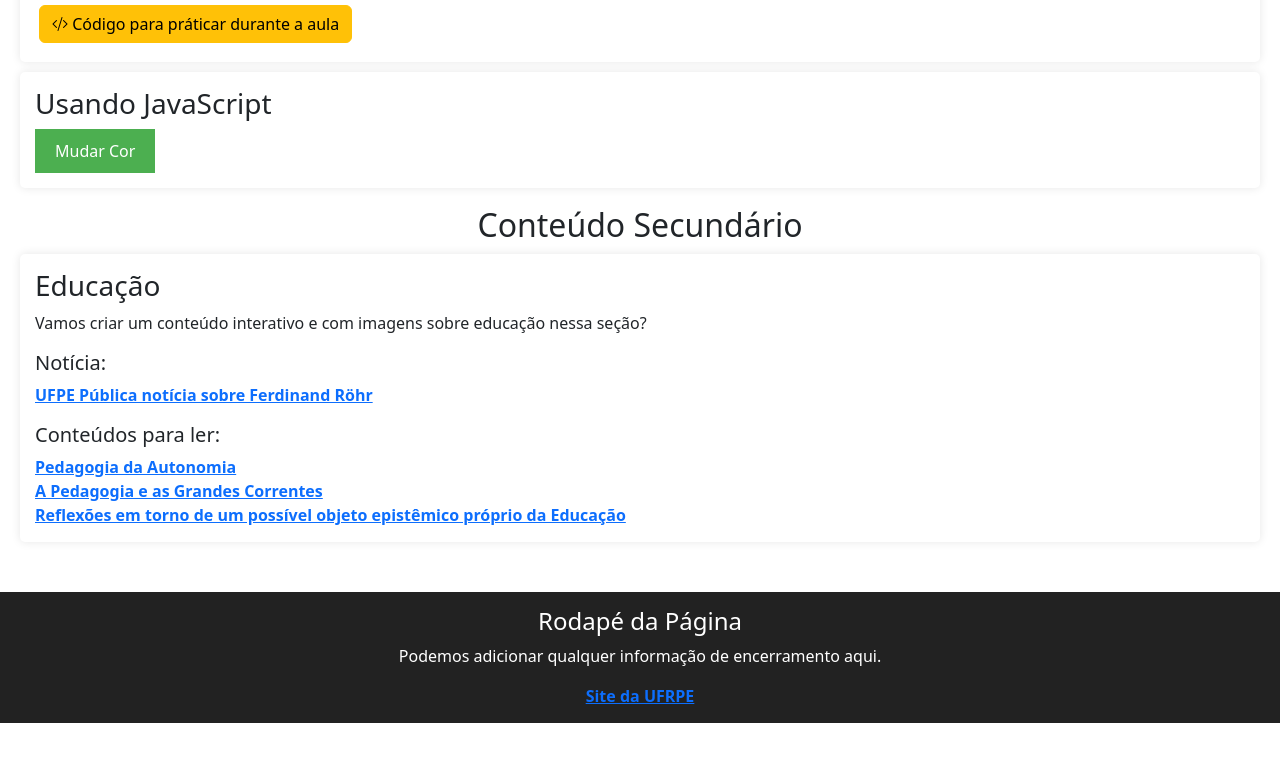
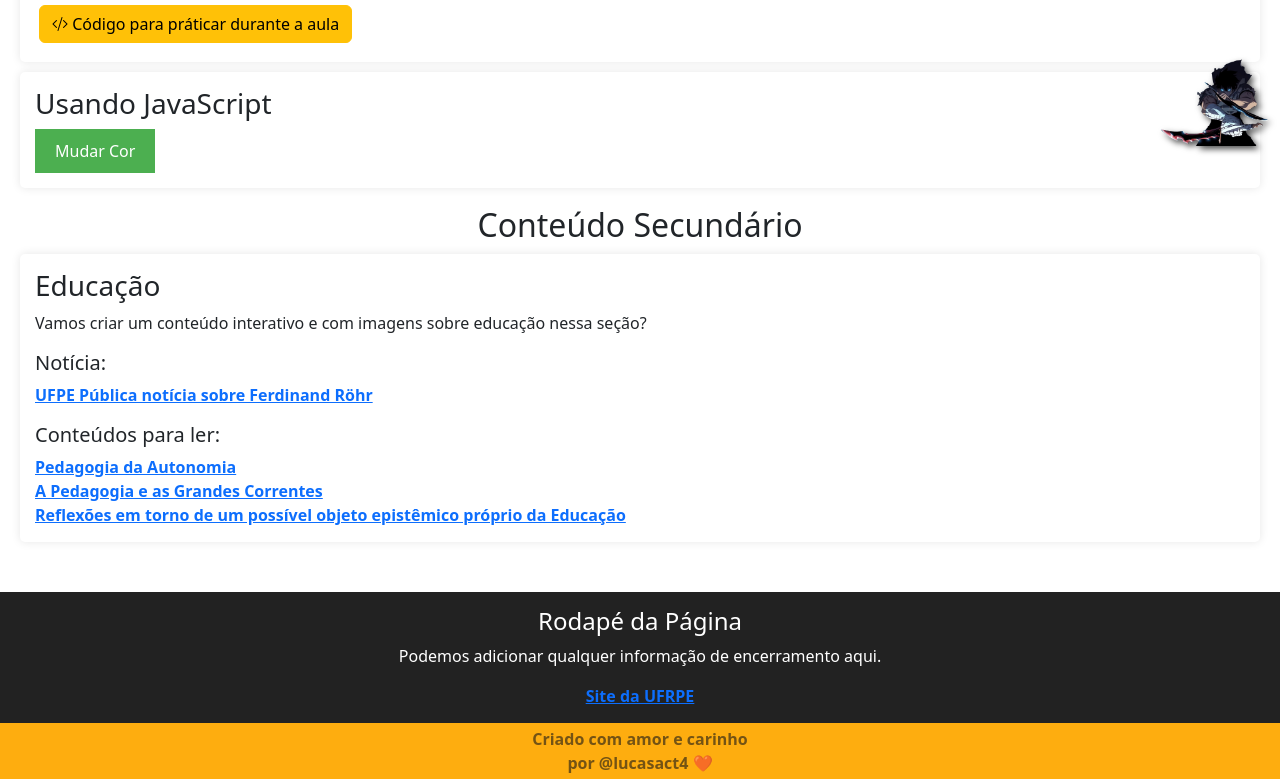
Before and after one commit to lucasact4/UFRPE-education-page-creation-class, a plain HTML site: page index.html in a window 1280 px wide. Shown: the part 657-1436 px from the top of the page. Before the commit the page ends 1380 px from the top, so only its background shows below. Drawn offline with nearby package versions, Linux system fonts and the light colour scheme.

Commit message:
finished page

```diff
--- a/index.html
+++ b/index.html
@@ -40,7 +40,7 @@
                 <a href="#educacao" class="btn btn-info m-1">Educação</a>
             </li>
             <li class="m-0">
-                <a href="#js" class="btn btn-info m-1">JavaScrip</a>
+                <a href="#js" class="btn btn-info m-1">JavaScript</a>
             </li>
         </ul>
     </header>
@@ -55,7 +55,7 @@
             <div>
                 <a href="https://codepen.io/lucasact4/pen/VYwvZPN" class="btn btn-dark m-1"><i class="bi bi-code-square"></i> Código desta página no Codepen.io</a>
                 <br>
-                <a href="" class="btn btn-danger m-1"><i class="bi bi-filetype-pdf"></i> Link do PDF da aula</a>
+                <a href="https://drive.google.com/file/d/1CZ6yDXlJ7w7wAEJy_uYEE6kvgkkuGfnx/view?usp=sharing" class="btn btn-danger m-1"><i class="bi bi-filetype-pdf"></i> Link do PDF da aula</a>
                 <br>
                 <a href="https://codepen.io/lucasact4/pen/qEBObdr" class="btn btn-warning m-1"><i class="bi bi-code-slash"></i> Código para práticar durante a aula</a>
             </div>
@@ -90,6 +90,12 @@
         <p>Podemos adicionar qualquer informação de encerramento aqui.</p>
         <a href="https://www.ufrpe.br/" target="_blank">Site da UFRPE</a>
     </footer>
+    <a href="https://lucasact4.github.io/" target="_blank" id="link-deco-none">
+        <div class="footer-rights w-100 text-center p-1">
+            Criado com amor e carinho<br> por @lucasact4 ❤️
+        </div>
+    </a>
+    <a href="#"><img src="images/Solo-Leveling-PNG-1.png" alt="Sung Jin-Woo" class="edit-img-sung-jin-woo"></a>
 </body>
 </html>
 
--- a/style.css
+++ b/style.css
@@ -68,6 +68,17 @@ button:hover {
     filter: drop-shadow(0px 0px 3px rgba(0, 0, 0, 0.5));
 }
 
+.footer-rights {
+    color: rgba(24, 24, 24, 0.6);
+    font-weight: bold;
+    background-color: #FEAD0F;
+    font-size: 16px;
+}
+
+#link-deco-none {
+    text-decoration: none;
+}
+
 #changeColorBtn {
     transition: transform .3s;
 }
@@ -75,3 +86,17 @@ button:hover {
 #changeColorBtn:hover {
     transform: scale(0.9);
 }
+
+.edit-img-sung-jin-woo {
+    cursor: pointer;
+    filter: drop-shadow(3px 3px 3px rgba(0, 0, 0, 0.7));
+    width: 150px;
+    position: fixed;
+    bottom: -3px;
+    right: -20px;
+    transition: bottom .2s;
+}
+
+.edit-img-sung-jin-woo:hover {
+    bottom: 0px;
+}
```
Also changed, not shown: images/Solo-Leveling-PNG-1.png (added).
